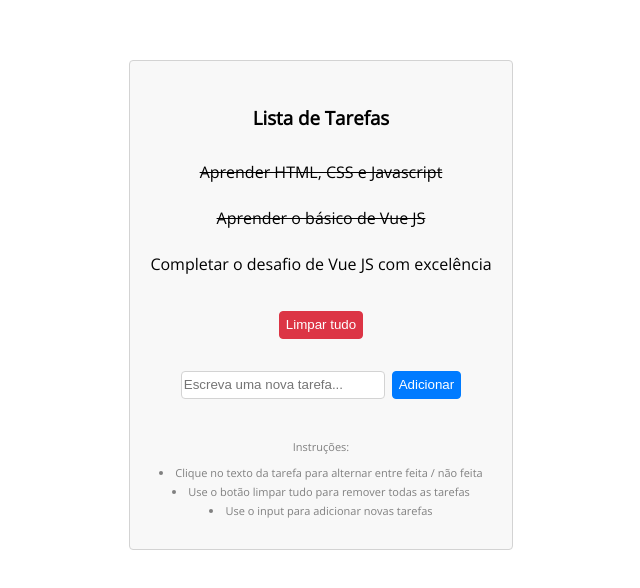
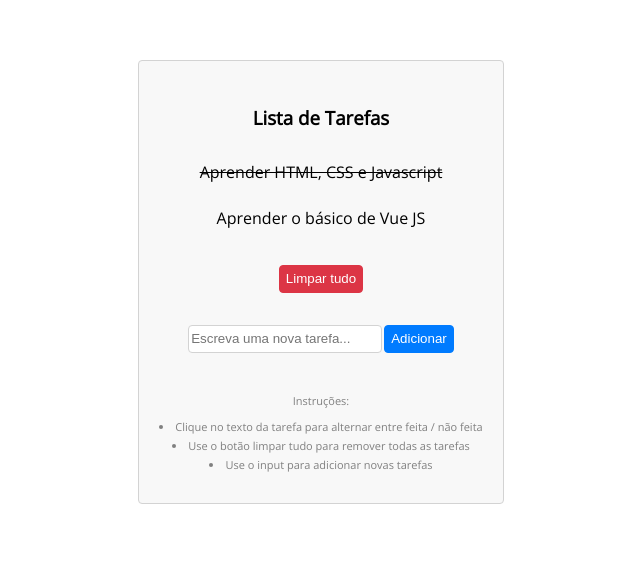
Before and after one commit to henriquemachad0/todo-list-vue, a plain HTML site: page index.html in a window 1280 px wide. Shown: the whole page, without its empty margins (319-959 px from the left). Drawn offline with nearby package versions, Linux system fonts and the light colour scheme.

Commit message:
feat: add structure of vue

```diff
--- a/index.html
+++ b/index.html
@@ -21,14 +21,8 @@
             <h3>Lista de Tarefas</h3>
 
             <div class="all-todos">
-                    <div class="single-todo done">
-                        <p>Aprender HTML, CSS e Javascript</p>
-                    </div>
-                    <div class="single-todo done">
-                        <p>Aprender o básico de Vue JS</p>
-                    </div>
-                    <div class="single-todo">
-                        <p>Completar o desafio de Vue JS com excelência</p>
+                <div v-for="todo in todos" class="single-todo" :class="{done : todo.done}">
+                    <p>{{todo.text}}</p>
                 </div>
 
             </div>
--- a/scripts.js
+++ b/scripts.js
@@ -0,0 +1,20 @@
+var todos = [
+    {
+        text: 'Aprender HTML, CSS e Javascript',
+        done: true
+    },
+    {
+        text: 'Aprender o básico de Vue JS',
+        done: false
+    }
+]
+
+const todosApp = {
+    data() {
+        return {
+            todos: window.todos
+        }
+    }
+}
+
+Vue.createApp(todosApp).mount('#app')
```
Lines whose indentation alone changed are shown as unchanged.
